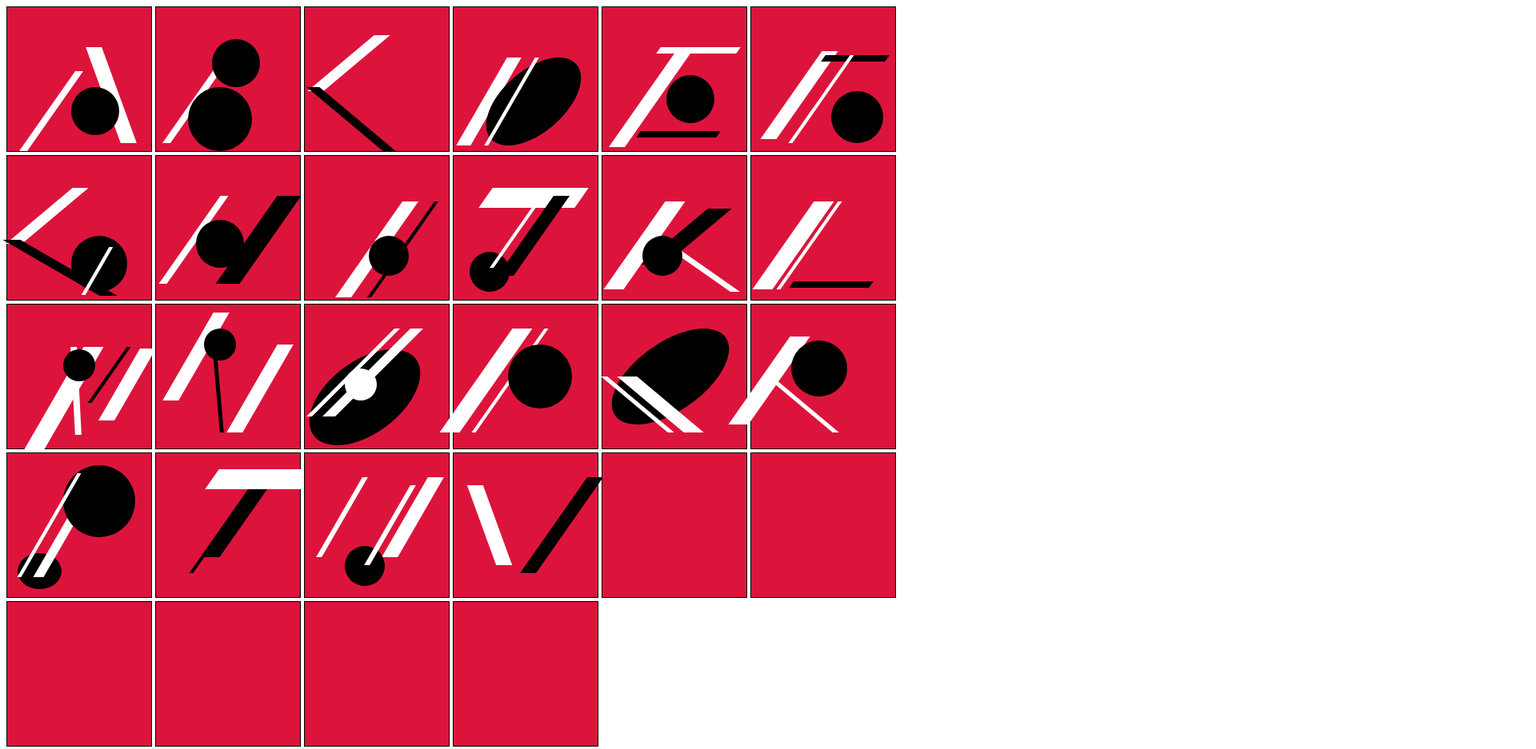
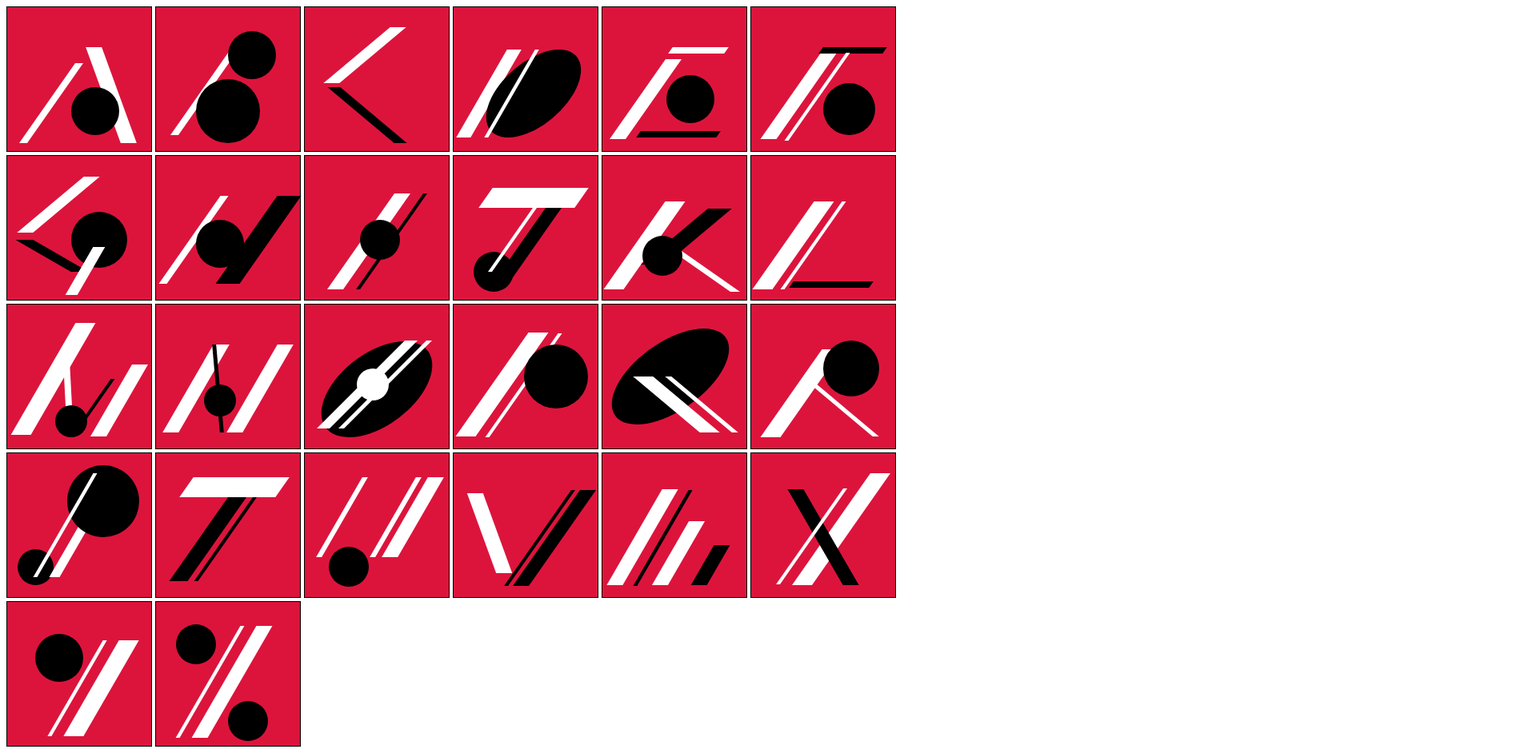
Before and after one commit to mikaylakoo/Web-Class, a plain HTML site: page Mikayla Alphabets.html in a window 1280 px wide. Shown: the top 937 px of the page at 80% size, 1920 px wide, since content can reach past the window. Drawn offline with Linux system fonts and the light colour scheme.

Commit message:
Mikayla's September 23 changes
refined web typeface.
Got help

```diff
--- a/Mikayla Alphabets.html
+++ b/Mikayla Alphabets.html
@@ -195,16 +195,6 @@
 	<div class="Z-4"></div>
 		</div>
 
-		<div class="letter letter-a">
-    	</div>
-
-    	<div class="letter letter-b">
-    	</div>
-
-
-
-
-
 
 
 
--- a/css/alphabet.css
+++ b/css/alphabet.css
@@ -15,7 +15,7 @@ div{
 				height:100px;
 				width:10px;
 				left: 50px;
-				top: 80px;
+				top: 70px;
 				transform:skew(-35deg)
 
 			}
@@ -46,8 +46,8 @@ div{
 				background:white;
 				height:120px;
 				width:10px;
-				left: 50px;
-				top: 50px;
+				left: 60px;
+				top: 40px;
 				transform:skew(-35deg)
 
 			}
@@ -56,8 +56,8 @@ div{
 				background:black;
 				height:60px;
 				width:60px;
-				left: 70px;
-				top: 40px;
+				left: 90px;
+				top: 30px;
 				border-radius:50%;
 
 				}
@@ -66,8 +66,8 @@ div{
 				background:black;
 				height:80px;
 				width:80px;
-				left: 40px;
-				top:100px;
+				left: 50px;
+				top:90px;
 				border-radius:50%;
 
 				}
@@ -76,8 +76,8 @@ div{
 				background:white;
 				height:70px;
 				width:20px;
-				left: 45px;
-				top: 35px;
+				left: 65px;
+				top: 25px;
 				transform:skew(-50deg)
 
 				}
@@ -85,9 +85,9 @@ div{
 
 			.C-2 {
 				background:black;
-				height:80px;
+				height:70px;
 				width:16px;
-				left: 50px;
+				left: 70px;
 				top: 100px;
 				transform:skew(50deg)
 
@@ -99,7 +99,7 @@ div{
 				height:110px;
 				width:18px;
 				left: 35px;
-				top: 63px;
+				top: 53px;
 				transform:skew(-30deg)
 
 			}
@@ -109,7 +109,7 @@ div{
 				height:110px;
 				width:100px;
 				left: 50px;
-				top:63px;
+				top:53px;
 				border-radius:50%;
 				transform:skew(-30deg)
 
@@ -121,17 +121,17 @@ div{
 				height:110px;
 				width:5px;
 				left: 70px;
-				top: 63px;
+				top: 53px;
 				transform:skew(-30deg)
 
 				}
 
 			.E-1 {
 				background:white;
-				height:120px;
+				height:100px;
 				width:20px;
-				left: 50px;
-				top: 55px;
+				left: 44px;
+				top: 65px;
 				transform:skew(-35deg)
 
 			}
@@ -139,8 +139,8 @@ div{
 			.E-2 {
 				background:white;
 				height:8px;
-				width:100px;
-				left: 70px;
+				width:70px;
+				left: 85px;
 				top: 50px;
 				transform:skew(-35deg)
 
@@ -181,8 +181,8 @@ div{
 				background:black;
 				height:8px;
 				width:80px;
-				left: 90px;
-				top: 60px;
+				left: 87px;
+				top: 50px;
 				transform:skew(-35deg)
 
 			}
@@ -191,8 +191,8 @@ div{
 				background:black;
 				height:65px;
 				width:65px;
-				left: 100px;
-				top: 105px;
+				left: 90px;
+				top: 95px;
 				border-radius:50%;
 
 				}
@@ -201,8 +201,8 @@ div{
 				background:white;
 				height:110px;
 				width:5px;
-				left: 85px;
-				top: 60px;
+				left: 80px;
+				top: 57px;
 				transform:skew(-35deg)
 
 				}
@@ -211,8 +211,8 @@ div{
 				background:white;
 				height:70px;
 				width:20px;
-				left: 40px;
-				top: 40px;
+				left: 54px;
+				top: 26px;
 				transform:skew(-50deg)
 
 				}
@@ -220,9 +220,9 @@ div{
 
 			.G-2 {
 				background:black;
-				height:70px;
+				height:40px;
 				width:22px;
-				left: 55px;
+				left: 45px;
 				top: 105px;
 				transform:skew(60deg)
 
@@ -233,7 +233,7 @@ div{
 				height:70px;
 				width:70px;
 				left: 80px;
-				top:100px;
+				top:70px;
 				border-radius:50%;
 
 				}
@@ -241,8 +241,8 @@ div{
 			.G-4 {
 				background:white;
 				height:60px;
-				width:5px;
-				left: 110px;
+				width:15px;
+				left: 90px;
 				top: 114px;
 				transform:skew(-30deg)
 
@@ -285,8 +285,8 @@ div{
 				background:white;
 				height:120px;
 				width:20px;
-				left: 80px;
-				top: 57px;
+				left: 70px;
+				top: 47px;
 				transform:skew(-35deg)
 
 			}
@@ -296,8 +296,8 @@ div{
 				background:black;
 				height:120px;
 				width:5px;
-				left: 120px;
-				top: 57px;
+				left: 106px;
+				top: 47px;
 				transform:skew(-35deg)
 
 				}
@@ -307,8 +307,8 @@ div{
 				background:black;
 				height:50px;
 				width:50px;
-				left: 80px;
-				top: 100px;
+				left: 69px;
+				top: 80px;
 				border-radius: 50%;
 
 			}
@@ -326,8 +326,8 @@ div{
 				background:black;
 				height:100px;
 				width:20px;
-				left: 90px;
-				top: 50px;
+				left: 80px;
+				top: 65px;
 				transform:skew(-35deg)
 
 			}
@@ -336,7 +336,7 @@ div{
 				background:black;
 				height:50px;
 				width:50px;
-				left: 20px;
+				left: 25px;
 				top: 120px;
 				border-radius: 50%;
 
@@ -346,8 +346,8 @@ div{
 				background:white;
 				height:100px;
 				width:5px;
-				left: 80px;
-				top: 40px;
+				left: 78px;
+				top: 45px;
 				transform:skew(-35deg)
 
 			}
@@ -418,8 +418,8 @@ div{
 				background:white;
 				height:110px;
 				width:5px;
-				left: 70px;
 				top: 57px;
+				left:75px;
 				transform:skew(-35deg)
 
 			}
@@ -428,8 +428,8 @@ div{
 				background:white;
 				height:140px;
 				width:25px;
-				left: 55px;
-				top: 53px;
+				left: 45px;
+				top: 23px;
 				transform:skew(-30deg)
 			}
 
@@ -437,7 +437,7 @@ div{
 				background:white;
 				height:110px;
 				width:8px;
-				left: 82px;
+				left: 72px;
 				top: 53px;
 				transform:skew(3deg);
 
@@ -447,8 +447,8 @@ div{
 				background:black;
 				height:40px;
 				width:40px;
-				left: 70px;
-				top: 56px;
+				left: 60px;
+				top: 126px;
 				border-radius: 50%;
 
 			}
@@ -457,8 +457,8 @@ div{
 				background:white;
 				height:90px;
 				width:20px;
-				left: 140px;
-				top: 55px;
+				left: 130px;
+				top: 75px;
 				transform:skew(-30deg)
 			}
 
@@ -466,8 +466,8 @@ div{
 				background:black;
 				height:70px;
 				width: 5px;
-				left: 125px;
-				top: 53px;
+				left: 105px;
+				top: 93px;
 				transform:skew(-35deg);
 
 			}
@@ -477,8 +477,8 @@ div{
 				background:white;
 				height:110px;
 				width:20px;
-				left: 40px;
-				top: 10px;
+				left:40px;
+				top: 50px;
 				transform:skew(-30deg)
 			}
 
@@ -506,7 +506,7 @@ div{
 				height:40px;
 				width:40px;
 				left: 60px;
-				top: 30px;
+				top: 100px;
 				border-radius: 50%;
 
 			}
@@ -515,8 +515,8 @@ div{
 				background:black;
 				height:120px;
 				width:120px;
-				left: 15px;
-				top: 56px;
+				left: 30px;
+				top: 46px;
 				border-radius: 50%;
 				transform:skew(-30deg);
 
@@ -526,7 +526,7 @@ div{
 				background:white;
 				height:40px;
 				width:40px;
-				left: 50px;
+				left: 65px;
 				top: 80px;
 				border-radius: 50%;
 
@@ -536,8 +536,8 @@ div{
 				background:white;
 				height:110px;
 				width:7px;
-				left: 57px;
-				top: 30px;
+				left: 97px;
+				top: 45px;
 				transform:skew(-45deg)
 
 			}
@@ -546,8 +546,8 @@ div{
 				background:white;
 				height:110px;
 				width:16px;
-				left: 77px;
-				top: 30px;
+				left: 70px;
+				top: 45px;
 				transform:skew(-45deg)
 
 			}
@@ -556,8 +556,8 @@ div{
 				background:white;
 				height:130px;
 				width:25px;
-				left: 28px;
-				top: 30px;
+				left: 48px;
+				top: 35px;
 				transform:skew(-35deg)
 
 			}
@@ -566,7 +566,7 @@ div{
 				background:black;
 				height:80px;
 				width:80px;
-				left: 68px;
+				left: 88px;
 				top:50px;
 				border-radius:50%;
 
@@ -577,8 +577,8 @@ div{
 				background:white;
 				height:130px;
 				width:5px;
-				left: 68px;
-				top: 30px;
+				left: 85px;
+				top: 36px;
 				transform:skew(-35deg)
 
 			}
@@ -598,7 +598,7 @@ div{
 				background:white;
 				height:70px;
 				width:8px;
-				left: 40px;
+				left: 120px;
 				top: 90px;
 				transform:skew(50deg)
 
@@ -608,7 +608,7 @@ div{
 				background:white;
 				height:70px;
 				width:25px;
-				left:60px;
+				left:80px;
 				top:90px;
 				transform:skew(50deg)
 
@@ -619,8 +619,8 @@ div{
 				background:white;
 				height:110px;
 				width:25px;
-				left: 10px;
-				top: 40px;
+				left: 50px;
+				top: 56px;
 				transform:skew(-35deg)
 
 			}
@@ -629,7 +629,7 @@ div{
 				background:black;
 				height:70px;
 				width:70px;
-				left: 50px;
+				left: 90px;
 				top:45px;
 				border-radius:50%;
 
@@ -638,8 +638,8 @@ div{
 				background:white;
 				height:70px;
 				width:8px;
-				left: 60px;
-				top: 90px;
+				left: 110px;
+				top: 95px;
 				transform:skew(50deg)
 
 				}
@@ -649,7 +649,7 @@ div{
 				background:black;
 				height:90px;
 				width: 90px;
-				left: 70px;
+				left: 75px;
 				top: 15px;
 				border-radius:50%;
 
@@ -658,9 +658,9 @@ div{
 			.S-1 {
 				background:black;
 				height:45px;
-				width:55px;
+				width:45px;
 				left: 13px;
-				top: 125px;
+				top: 120px;
 				border-radius:50%;
 
 				}
@@ -669,7 +669,7 @@ div{
 				background:white;
 				height:130px;
 				width:13px;
-				left: 70px;
+				left: 90px;
 				top: 25px;
 				transform:skew(-30deg)
 
@@ -679,7 +679,7 @@ div{
 				background:white;
 				height:130px;
 				width:5px;
-				left: 50px;
+				left: 70px;
 				top: 25px;
 				transform:skew(-30deg)
 
@@ -690,16 +690,16 @@ div{
 				height: 25px;
 				width: 120px;
 				transform: skew(-35deg);
-				left:70px;
-				top: 20px;
+				left:38px;
+				top: 30px;
 			}
 
 			.T-2 {
 				background:black;
 				height:110px;
 				width:5px;
-				left: 80px;
-				top: 40px;
+				left: 86px;
+				top: 50px;
 				transform:skew(-35deg)
 
 			}
@@ -708,8 +708,8 @@ div{
 				background:black;
 				height:110px;
 				width:23px;
-				left: 95px;
-				top: 20px;
+				left: 55px;
+				top: 50px;
 				transform:skew(-35deg)
 
 			}
@@ -727,8 +727,8 @@ div{
 				background:white;
 				height:100px;
 				width:7px;
-				left: 103px;
-				top: 40px;
+				left: 110px;
+				top: 30px;
 				transform:skew(-30deg)
 			}
 
@@ -745,8 +745,8 @@ div{
 				background:black;
 				height:50px;
 				width:50px;
-				left: 50px;
-				top: 116px;
+				left: 30px;
+				top: 117px;
 				border-radius: 50%;
 
 			}
@@ -755,8 +755,8 @@ div{
 				background:black;
 				height:120px;
 				width:20px;
-				left: 125px;
-				top: 30px;
+				left: 116px;
+				top: 46px;
 				transform:skew(-35deg)
 			}
 
@@ -765,7 +765,7 @@ div{
 				height:100px;
 				width:20px;
 				left: 35px;
-				top: 40px;
+				top: 50px;
 				transform:skew(20deg)
 			}
 
@@ -773,8 +773,8 @@ div{
 				background:black;
 				height:120px;
 				width:5px;
-				left: 1805px;
-				top: 240px;
+				left: 105px;
+				top: 46px;
 				transform:skew(-35deg)
 			}
 
@@ -782,8 +782,8 @@ div{
 				background:white;
 				height:120px;
 				width:20px;
-				left: 2015px;
-				top: 240px;
+				left: 40px;
+				top: 45px;
 				transform:skew(-30deg)
 			}
 
@@ -791,8 +791,8 @@ div{
 				background:white;
 				height:80px;
 				width:20px;
-				left: 1965px;
-				top: 250px;
+				left: 85px;
+				top: 85px;
 				transform:skew(-30deg)
 			}
 
@@ -800,8 +800,8 @@ div{
 				background:black;
 				height:50px;
 				width:20px;
-				left: 1915px;
-				top: 265px;
+				left: 125px;
+				top: 115px;
 				transform:skew(-30deg)
 			}
 
@@ -809,8 +809,8 @@ div{
 				background:black;
 				height:120px;
 				width:5px;
-				left: 2000px;
-				top: 240px;
+				left: 73px;
+				top: 46px;
 				transform:skew(-30deg)
 			}
 
@@ -818,8 +818,8 @@ div{
 				background:white;
 				height:140px;
 				width:25px;
-				left: 2170px;
-				top: 220px;
+				left: 100px;
+				top: 25px;
 				transform:skew(-35deg)
 
 			}
@@ -828,8 +828,8 @@ div{
 				background:black;
 				height:120px;
 				width:20px;
-				left: 2150px;
-				top: 240px;
+				left: 80px;
+				top: 45px;
 				transform:skew(30deg)
 
 				}
@@ -838,8 +838,8 @@ div{
 				background:white;
 				height:120px;
 				width:5px;
-				left: 2140px;
-				top: 240px;
+				left: 73px;
+				top: 44px;
 				transform:skew(-35deg)
 
 			}
@@ -849,7 +849,7 @@ div{
 				height:120px;
 				width:25px;
 				left: 105px;
-				top: 433px;
+				top: 48px;
 				transform:skew(-30deg)
 			}
 
@@ -858,7 +858,7 @@ div{
 				height:120px;
 				width:5px;
 				left: 85px;
-				top: 433px;
+				top: 48px;
 				transform:skew(-30deg)
 			}
 
@@ -867,7 +867,7 @@ div{
 				height:60px;
 				width:60px;
 				left: 35px;
-				top: 426px;
+				top: 40px;
 				border-radius: 50%;
 
 			}
@@ -877,8 +877,8 @@ div{
 				background:white;
 				height:140px;
 				width:20px;
-				left: 285px;
-				top: 403px;
+				left: 85px;
+				top: 30px;
 				transform:skew(-30deg)
 			}
 
@@ -886,8 +886,8 @@ div{
 				background:white;
 				height:140px;
 				width:5px;
-				left: 265px;
-				top: 403px;
+				left: 65px;
+				top: 30px;
 				transform:skew(-30deg)
 			}
 
@@ -895,8 +895,8 @@ div{
 				background:black;
 				height:50px;
 				width:50px;
-				left: 225px;
-				top: 396px;
+				left: 25px;
+				top: 28px;
 				border-radius: 50%;
 
 			}
@@ -905,8 +905,8 @@ div{
 				background:black;
 				height:50px;
 				width:50px;
-				left: 290px;
-				top: 510px;
+				left: 90px;
+				top: 124px;
 				border-radius: 50%;
 
 			}
```
Also changed, not shown: 1 other file. Lines whose indentation alone changed are shown as unchanged.
